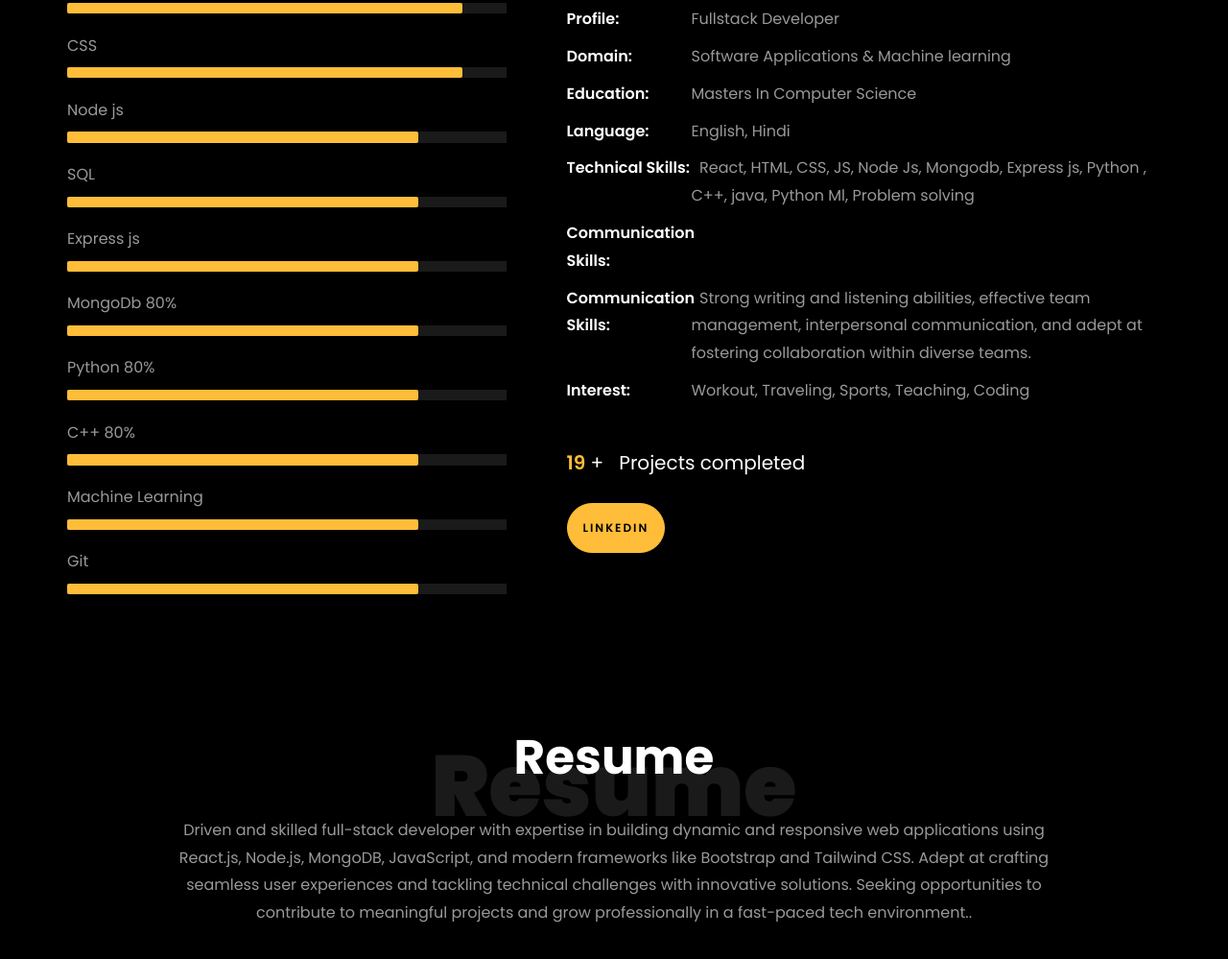
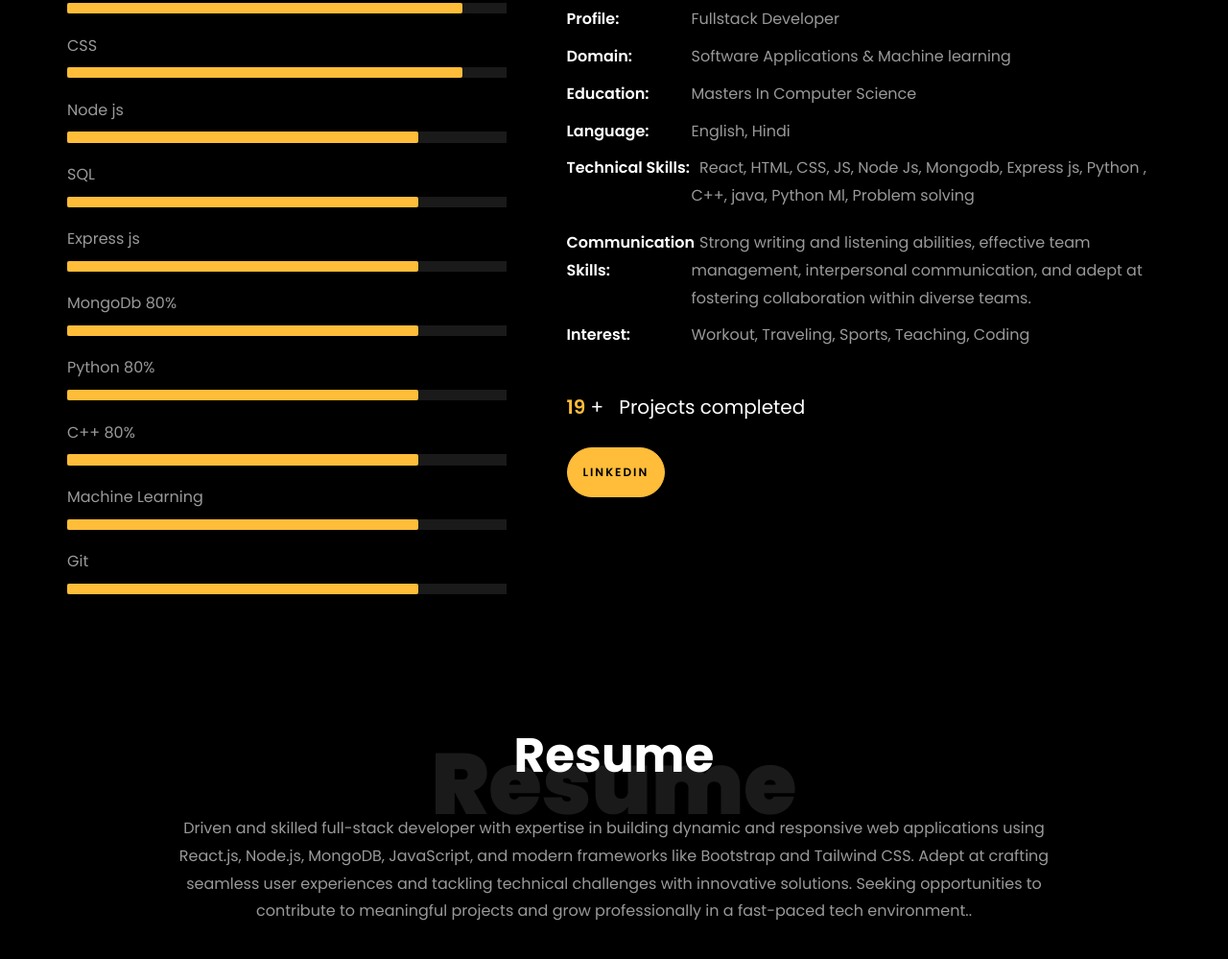
Before and after one commit to hyder-fida/myPortfolio, a plain HTML site: page index.html in a window 1280 px wide. Shown: the part 1254-2253 px from the top of the page at 96% size. Drawn offline with Linux system fonts and the light colour scheme; files whose address does not match are found by name.

Commit message:
updated cv

```diff
--- a/index.html
+++ b/index.html
@@ -338,7 +338,6 @@
 											JS, Node Js, Mongodb, Express js, Python , C++, java, Python Ml, Problem
 											solving</span></li>
 									<li class="d-flex">
-										<span>Communication Skills:</span>
 									<li class="d-flex">
 										<span>Communication Skills:</span>
 										<span>&nbsp Strong writing and listening abilities, effective team management,
```
